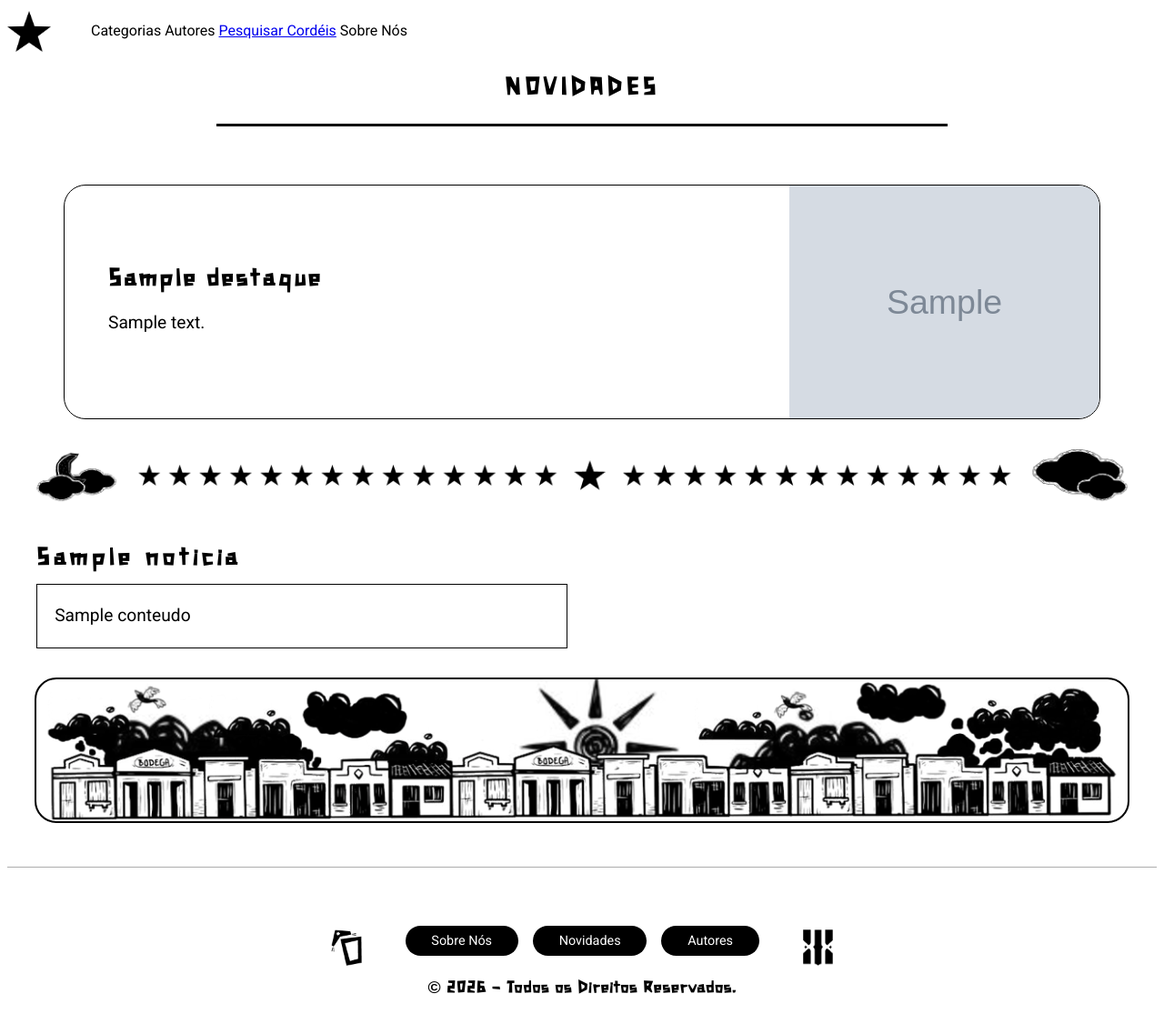
After one commit to Helen4Medeiros/o_cordel-copia, a Python web app: template flask/app/templates/novidades.html in a window 1280 px wide. The commit adds this page. Shown: the whole page at 91% size. Run offline with Jinja, Linux system fonts and the light colour scheme; the template is opened without the code that fills it: most values are stand-ins (such as "Sample title", 1, 10 or a date in 2020); grey boxes marked "Sample" are stand-in pictures.

Commit message:
Refactor 'novidades' route and update templates for improved layout and content presentation;

```diff
--- /dev/null
+++ b/flask/app/templates/components/footer.html
@@ -0,0 +1,105 @@
+<style>
+    .footer-cordel {
+        width: 100%;
+        margin: 0 auto;
+        padding: 2rem;
+        box-sizing: border-box;
+        background-color: #ffffff;
+        border-top: 1.5px solid #adadad;
+    }
+
+    .footer-conteudo {
+        display: flex;
+        justify-content: center;
+        align-items: center;
+        gap: 3rem;
+        flex-wrap: wrap;
+    }
+
+    .footer-icone {
+        display: flex;
+        align-items: center;
+    }
+
+    .footer-icone img {
+        height: 40px;
+        width:auto;
+    }
+    .footer-centro {
+        margin-top: 2rem;
+        display: flex;
+        flex-direction: column;
+        align-items: center;
+        gap: 1.5rem;
+    }
+
+    .footer-menu {
+        display: flex;
+        gap: 1rem;
+        padding: 0;
+        margin: 0;
+        list-style: none;
+    }
+
+    .footer-link {
+        display: inline-block;
+        background-color: #000000;
+        color: #ffffff;
+        text-decoration: none;
+        font-family: 'Roboto', sans-serif;
+        font-size: 0.9rem;
+        padding: 0.5rem 1.8rem;
+        border-radius: 50px;
+        transition: background-color 0.2s ease;
+    }
+
+    .footer-link:hover {
+        background-color: #333333;
+    }
+
+    .footer-copyright {
+        font-family: 'Xilosa', sans-serif;
+        font-size: 1.2rem;
+        font-weight: bold;
+        color: #000000;
+        margin: 0;
+        letter-spacing: 0.05em;
+    }
+
+
+    @media (max-width: 768px) {
+        .footer-conteudo {
+            flex-direction: column;
+            gap: 1.5rem;
+        }
+        .footer-menu {
+            flex-direction: column;
+            align-items: center;
+            gap: 0.8rem;
+        }
+    }
+</style>
+
+<footer class="footer-cordel">
+    <div class="footer-conteudo">
+
+        <div class="footer-icone">
+            <img src="{{ url_for('static', filename='logo-2.png') }}" alt="Ícone Cordel">
+        </div>
+
+        <div class="footer-centro">
+            <ul class="footer-menu">
+                <li><a href="/sobre" class="footer-link">Sobre Nós</a></li>
+                <li><a href="/novidades" class="footer-link">Novidades</a></li>
+                <li><a href="/autores" class="footer-link">Autores</a></li>
+            </ul>
+
+            <p class="footer-copyright">&copy; 2026 - Todos os Direitos Reservados.</p>
+        </div>
+
+        <div class="footer-icone">
+            <img src="{{ url_for('static', filename='diatinf.png') }}" alt="Diatinf">
+        </div>
+
+    </div>
+</footer>
--- /dev/null
+++ b/flask/app/templates/components/mural-novidades.html
@@ -0,0 +1,183 @@
+<style>
+    /* --- CONFIGURAÇÕES DO GRID PRINCIPAL --- */
+    .mural-cordel {
+        display: grid;
+        grid-template-columns: repeat(2, 1fr); /* 2 colunas para os cards verticais */
+        gap: 2rem 2rem;
+        margin: 3rem 0;
+    }
+
+    /* Bloco que agrupa Título + Card de Texto + Imagem Solta */
+    .bloco-noticia {
+        display: flex;
+        flex-direction: column;
+        position: relative;
+    }
+
+    /* --- O CARD COLORIDO (APENAS TEXTO) --- */
+    .card-texto-cordel {
+        border: 1px solid #000;
+        padding: 1.2rem;
+        box-sizing: border-box;
+        background-color: #fff;
+        display: flex;
+        align-items: center;
+    }
+
+    .card-texto-cordel p {
+        font-family: 'Roboto', sans-serif;
+        font-size: 1.2rem;
+        line-height: 1.6;
+        text-align: justify;
+        margin: 0;
+        color: #000;
+    }
+
+    /* --- AS IMAGENS SOLTAS (FORA DO CARD COLORED) --- */
+    .imagem-solta-wrapper {
+        display: flex;
+        justify-content: center;
+        align-items: center;
+    }
+
+    .imagem-solta-wrapper img {
+        max-width: 100%;
+        height: auto;
+        display: block;
+        /* Estética de xilogravura solta com bordas levemente suavizadas se necessário */
+        border-radius: 24px;
+        border: 2px solid #000;
+    }
+
+    /* --- TÍTULOS EXTERNOS --- */
+    .titulo-externo-cordel {
+        font-family: 'Xilosa', sans-serif;
+        font-size: 1.8rem;
+        letter-spacing: 0.15em;
+        margin: 0 0 0.8rem 0;
+    }
+
+    /* --- CORES DE FUNDO (APLICADAS APENAS AO CARD DE TEXTO) --- */
+    .bg-verde { background-color: #9eccb7; }
+    .bg-bege { background-color: #c3c7a5; }
+    .bg-laranja-claro { background-color: #f6c098; }
+    .bg-laranja-escuro { background-color: #f6c098; }
+
+
+    /* ===================================================
+       REGRAS DE DISPOSIÇÃO AUTOMÁTICA (HORIZONTAL/VERTICAL)
+       =================================================== */
+
+    /* 1. SECITEX (Ocupa as 2 colunas. Imagem Solta na Esquerda, Texto na Direita) */
+    .bloco-noticia.horizontal-left {
+        grid-column: span 2;
+    }
+    .bloco-noticia.horizontal-left .conteudo-posicionado {
+        display: flex;
+        flex-direction: row; /* Lado a lado */
+        gap: 1.5rem;
+    }
+    .bloco-noticia.horizontal-left .imagem-solta-wrapper { width: 30%; order: 1; }
+    .bloco-noticia.horizontal-left .titulo-externo-cordel { text-align: left; }
+    .bloco-noticia.horizontal-left .card-texto-cordel { width: 70%; order: 2;  border-left:18px solid #000; }
+    .bloco-noticia.horizontal-left .card-texto-cordel p { text-align:left; }
+
+    /* 2. EXPOSIÇÃO (Ocupa as 2 colunas. Texto na Esquerda, Imagem Solta na Direita) */
+    .bloco-noticia.horizontal-right {
+        grid-column: span 2;
+    }
+    .bloco-noticia.horizontal-right .conteudo-posicionado {
+        display: flex;
+        flex-direction: row;
+        gap: 1.5rem;
+    }
+    .bloco-noticia.horizontal-right .card-texto-cordel { width: 70%; order: 1; border-right:18px solid #000 }
+    .bloco-noticia.horizontal-right .card-texto-cordel p { text-align:right; }
+    .bloco-noticia.horizontal-right .imagem-solta-wrapper { width: 30%; order: 2; }
+    .bloco-noticia.horizontal-right .titulo-externo-cordel { text-align: right; }
+
+
+    /* 3. VERTICAIS (RETIRADA e MANUTENÇÃO - Ficam lado a lado no Grid) */
+    .bloco-noticia.vertical {
+        grid-column: span 1;
+    }
+    .bloco-noticia.vertical .conteudo-posicionado {
+        display: flex;
+        flex-direction: column; /* Empilha o card de texto e a imagem abaixo */
+        gap: 1.5rem;
+    }
+    /* Adiciona a barra preta grossa interna apenas nos cards de texto verticais */
+    .bloco-noticia.vertical .card-texto-cordel {
+        border-top: 18px solid #000;
+        text-align: center;
+    }
+
+    /* Alinhamentos específicos dos títulos verticais */
+    .bloco-noticia.vertical-left .titulo-externo-cordel { text-align: center; }
+    .bloco-noticia.vertical-left .card-texto-cordel p { text-align: center; }
+    .bloco-noticia.vertical-right .titulo-externo-cordel { text-align: center; }
+    .bloco-noticia.vertical-right .card-texto-cordel p { text-align: center; }
+
+
+    /* --- BANNER DE FECHAMENTO (VILAREJO) --- */
+    .banner-fechamento-mural {
+        grid-column: span 2;
+        display: flex;
+        justify-content: center;
+    }
+    .banner-fechamento-mural img {
+        width: 100%;
+        height: auto;
+        border: 2px solid #000;
+        border-radius: 24px;
+    }
+
+    /* RESPONSIVIDADE PARA CELULAR */
+    @media (max-width: 768px) {
+        .mural-cordel { grid-template-columns: 1fr; }
+        .bloco-noticia.horizontal-left, .bloco-noticia.horizontal-right { grid-column: span 1; }
+        .conteudo-posicionado { flex-direction: column !important; }
+        .imagem-solta-wrapper, .card-texto-cordel { width: 100% !important; order: unset !important; }
+        .titulo-externo-cordel { text-align: left !important; padding: 0 !important; }
+        .banner-fechamento-mural { grid-column: span 1; }
+    }
+</style>
+
+<section class="mural-cordel">
+    {% for noticia in noticias %}
+
+        {# Lógica para descobrir se o título vertical alinha à esquerda ou direita #}
+        {% set classe_vertical = '' %}
+        {% if noticia.layout_tipo == 'vertical' %}
+            {% if noticia.titulo == 'RETIRADA' %}
+                {% set classe_vertical = 'vertical-left' %}
+            {% else %}
+                {% set classe_vertical = 'vertical-right' %}
+            {% endif %}
+        {% endif %}
+
+        <article class="bloco-noticia {{ noticia.layout_tipo }} {{ classe_vertical }}">
+
+            <h3 class="titulo-externo-cordel">{{ noticia.titulo }}</h3>
+
+            <div class="conteudo-posicionado">
+
+                <div class="card-texto-cordel {{ noticia.tema_cor }}">
+                    <p>{{ noticia.conteudo }}</p>
+                </div>
+
+                {% if noticia.imagem_url %}
+                <div class="imagem-solta-wrapper">
+                    <img src="{{ url_for('static', filename='img/' + noticia.imagem_url) }}" alt="Ilustração para {{ noticia.titulo }}">
+                </div>
+                {% endif %}
+
+            </div>
+
+        </article>
+    {% endfor %}
+
+    <div class="banner-fechamento-mural">
+        <img src="{{ url_for('static', filename='img/ilustracao-4.png') }}" alt="Vilarejo em Xilogravura">
+    </div>
+</section>
--- /dev/null
+++ b/flask/app/templates/components/nov-carrossel.html
@@ -0,0 +1,129 @@
+<style>
+    .carrossel {
+        position: relative;
+        display: flex;
+        align-items: stretch;
+        gap: 1.5rem;
+        padding: 0 1rem;
+        margin: 0 auto;
+        width: 95%;
+    }
+
+    .carrossel-borda {
+        flex: 1;
+        position: relative;
+        border: 1px solid #000;
+        border-radius: 24px;
+        overflow: hidden;
+        max-height: 400px;
+    }
+
+    .carrossel-slide {
+        display: none;
+        justify-content: space-between;
+        align-items: stretch;
+        gap: 2rem;
+        height: 100%;
+        box-sizing: border-box;
+    }
+
+    .carrossel-slide.ativo {
+        display: flex;
+    }
+
+    .slide-texto {
+        flex: 1;
+        display: flex;
+        flex-direction: column;
+        justify-content: center;
+        padding: 1.5rem 0 1.5rem 3rem;
+    }
+
+    .slide-texto h3 {
+        font-size: 1.8rem;
+        letter-spacing: 0.1em;
+        margin: 0;
+    }
+
+    .slide-texto p {
+        font-size: 1.2rem;
+        line-height: 1.5;
+        margin-bottom: 0;
+    }
+
+    .slide-imagem {
+        flex-shrink: 0;
+        width:30%;
+        margin: 0;
+        overflow: hidden;
+    }
+
+    .slide-imagem img {
+        width: 100%;
+        height: 100%;
+        object-fit: cover;
+        display: block;
+        border-radius: 0 22px 22px 0;
+    }
+
+    .btn-anterior,
+    .btn-proximo {
+        background: none;
+        border: none;
+        font-size: 1.5rem;
+        cursor: pointer;
+        flex-shrink: 0;
+        padding: 0.5rem;
+        align-self: center;
+    }
+</style>
+
+<section class="carrossel" data-carrossel>
+    <button class="btn-anterior" type="button">&#10094;</button>
+    <div class="carrossel-borda">
+        {% for destaque in destaques %}
+            <article class="carrossel-slide {% if loop.first %}ativo{% endif %}">
+                <div class="slide-texto">
+                    <h3>{{ destaque.titulo }}</h3>
+                    <p>{{ destaque.descricao }}</p>
+                </div>
+                <figure class="slide-imagem">
+                    <img src="{{ url_for('static', filename='img/' + destaque.imagem) }}" alt="{{ destaque.titulo }}">
+                </figure>
+            </article>
+        {% endfor %}
+    </div>
+    <button class="btn-proximo" type="button">&#10095;</button>
+</section>
+
+<script>
+    (function () {
+        const carrossel = document.querySelector('[data-carrossel]');
+        if (!carrossel) return;
+
+        const slides = carrossel.querySelectorAll('.carrossel-slide');
+        const btnAnterior = carrossel.querySelector('.btn-anterior');
+        const btnProximo = carrossel.querySelector('.btn-proximo');
+        let indiceAtual = 0;
+
+        if (slides.length <= 1) {
+            if (btnAnterior) btnAnterior.style.display = 'none';
+            if (btnProximo) btnProximo.style.display = 'none';
+            return;
+        }
+
+        function mostrarSlide(novoIndice) {
+            slides[indiceAtual].classList.remove('ativo');
+            indiceAtual = (novoIndice + slides.length) % slides.length;
+            slides[indiceAtual].classList.add('ativo');
+        }
+
+        btnAnterior.addEventListener('click', function () {
+            mostrarSlide(indiceAtual - 1);
+        });
+
+        btnProximo.addEventListener('click', function () {
+            mostrarSlide(indiceAtual + 1);
+        });
+    })();
+</script>
--- /dev/null
+++ b/flask/app/templates/components/nov-separador.html
@@ -0,0 +1,14 @@
+<style>
+    .separador-decorativo {
+        max-width: 100%;
+        margin: 2rem auto;
+    }
+    .separador-decorativo img {
+        display: block;
+        width: 100%;
+        height: auto;
+    }
+</style>
+<div class="separador-decorativo" aria-hidden="true">
+    <img src="{{ url_for('static', filename='img/divisoria.png') }}" alt="">
+</div>
--- a/flask/app/templates/novidades.html
+++ b/flask/app/templates/novidades.html
@@ -16,6 +16,7 @@
     .titulo-pagina h2{
         text-align:center;
         letter-spacing:.15em;
+        font-size:1.8rem;
     }
 
     .titulo-pagina .linha{
@@ -32,8 +33,9 @@
         <hr class="linha">
     </section>
 
-    {% include 'nov-components/carrossel.html' %}
-    {% include 'nov-components/separador.html' %}
-    {% include 'nov-components/novidades-lista.html' %}
+    {% include 'components/nov-carrossel.html' %}
+    {% include 'components/nov-separador.html' %}
+    {% include 'components/mural-novidades.html' %}
 </main>
+{% include 'components/footer.html' %}
 {% endblock %}
```
Also changed, not shown: flask/app/routes.py (+22 -6 lines), flask/app/templates/nov-components/carrossel.html (deleted, +0 -129 lines), flask/app/templates/nov-components/separador.html (deleted, +0 -14 lines), flask/app/static/diatinf.png (added), flask/app/static/logo-2.png (added), flask/app/templates/nov-components/novidade.html (added), flask/app/templates/nov-components/novidades-lista.html (added).
